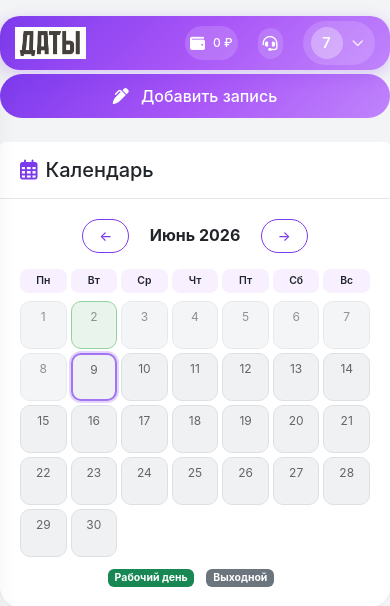
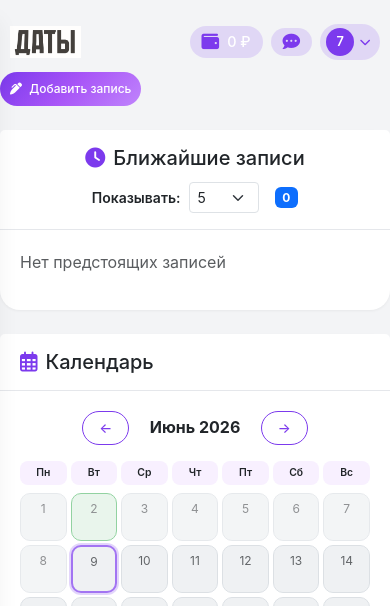
Before and after one commit to rustkarimov/gdedakogda, a Django app: page /dashboard/ in a window 390 px wide. Shown: the top 606 px of the page. Run offline with Django 5.2, Linux system fonts and the light colour scheme; a user stored in the database is signed in; data comes from the database, SQL or seed files in the repository; both versions use the stored data as it was after the commit; data that the repository does not hold is empty; some libraries are stand-ins or nearby versions.

Commit message:
update mobile base

```diff
--- a/masters/templates/masters/base.html
+++ b/masters/templates/masters/base.html
@@ -82,7 +82,7 @@
 
                     <!-- Поддержка -->
                     <a href="#" class="support-link" onclick="openSupportChat(); return false;">
-                        <i class="fas fa-headset"></i>
+                        <i class="fas fa-comment-dots"></i>
                         <span>Поддержка</span>
                     </a>
 
--- a/static/css/style.css
+++ b/static/css/style.css
@@ -407,36 +407,72 @@ body {
 
 @media (max-width: 768px) {
     .top-bar {
-        margin: 0;
-        padding: 5px 15px;
-    }
+        background: transparent !important;
+        box-shadow: none !important;
+        margin: 0 !important;
+        padding: 8px 10px !important;
+    }
+
+    /* Контейнер для правых иконок */
+    .top-bar-right {
+        gap: 8px !important;
+    }
+
+    /* Стили для иконок в овалах */
+    .wallet,
+    .support-link {
+        background: rgba(124, 58, 237, 0.15) !important;
+        border-radius: 30px !important;
+        padding: 5px 12px !important;
+        display: flex !important;
+        align-items: center !important;
+        justify-content: center !important;
+        transition: all 0.2s ease;
+    }
+
+    .wallet i,
+    .support-link i {
+        color: var(--primary) !important;
+        font-size: 1.1rem !important;
+    }
+
+    .support-link span {
+        display: none !important; /* скрываем текст */
+    }
+
+    /* Аватар в овале */
+    .user-avatar {
+        background: rgba(124, 58, 237, 0.15) !important;
+        border-radius: 30px !important;
+        padding: 4px 10px 4px 6px !important;
+        gap: 6px !important;
+    }
+
+    .avatar-placeholder {
+        background: var(--primary) !important;
+        color: white !important;
+        width: 28px !important;
+        height: 28px !important;
+        font-size: 0.8rem !important;
+    }
+
+    .user-name {
+        display: none !important; /* скрываем имя */
+    }
+
+    .user-avatar i {
+        color: var(--primary) !important;
+        font-size: 0.7rem !important;
+    }
+
+    /* Колокольчик (уведомления) - скрыт на мобильных, так как есть в нижнем меню */
+    .notification-bell {
+        display: none !important;
+    }
+
+    /* Логотип оставляем как есть, но можно сделать меньше */
     .logo img {
-        height: 32px;  /* было 40px */
-    }
-    .logo {
-        gap: 8px;  /* было 10px */
-        font-size: 1.1rem;  /* было 1.25rem */
-    }
-        /* Скрываем текст у поддержки и кошелька на мобильных, оставляем только иконки */
-    .support-link span {
-        display: none;
-    }
-    .wallet span {
-        font-size: 12px;
-    }
-
-    /* Уменьшаем отступы для иконок */
-    .support-link,
-    .wallet,
-    .notification-bell {
-        padding: 8px 5px;
-    }
-
-    /* Увеличиваем иконки для удобства нажатия */
-    .support-link i,
-    .wallet i,
-    .notification-bell i {
-        font-size: 15px;
+        height: 32px !important;
     }
 
 }
@@ -961,15 +991,19 @@ body:has(#workingDayActions[style*="display: block"]) #addBookingButtonContainer
 }
 
 
-
-
 @media (max-width: 768px) {
-    /* Кнопка добавления записи - на всю ширину */
+
+    /* Кнопка добавления записи - компактная */
     .add-booking-btn {
-        width: 100%;
-        text-align: center;
-        justify-content: center;
-        display: block;
+        padding: 8px 10px !important;
+        font-size: 12px !important;
+        width: auto !important;
+        display: inline-block !important;
+    }
+
+    .add-booking-btn i {
+        font-size: 12px !important;
+        margin-right: 4px !important;
     }
 
     /* Статистика - карточки в ряд по горизонтали на мобильных */
```
Also changed, not shown: other parts of static/css/style.css (+118 -10 lines), masters/templates/masters/dashboard.html (+28 -25 lines), db.sqlite3.
